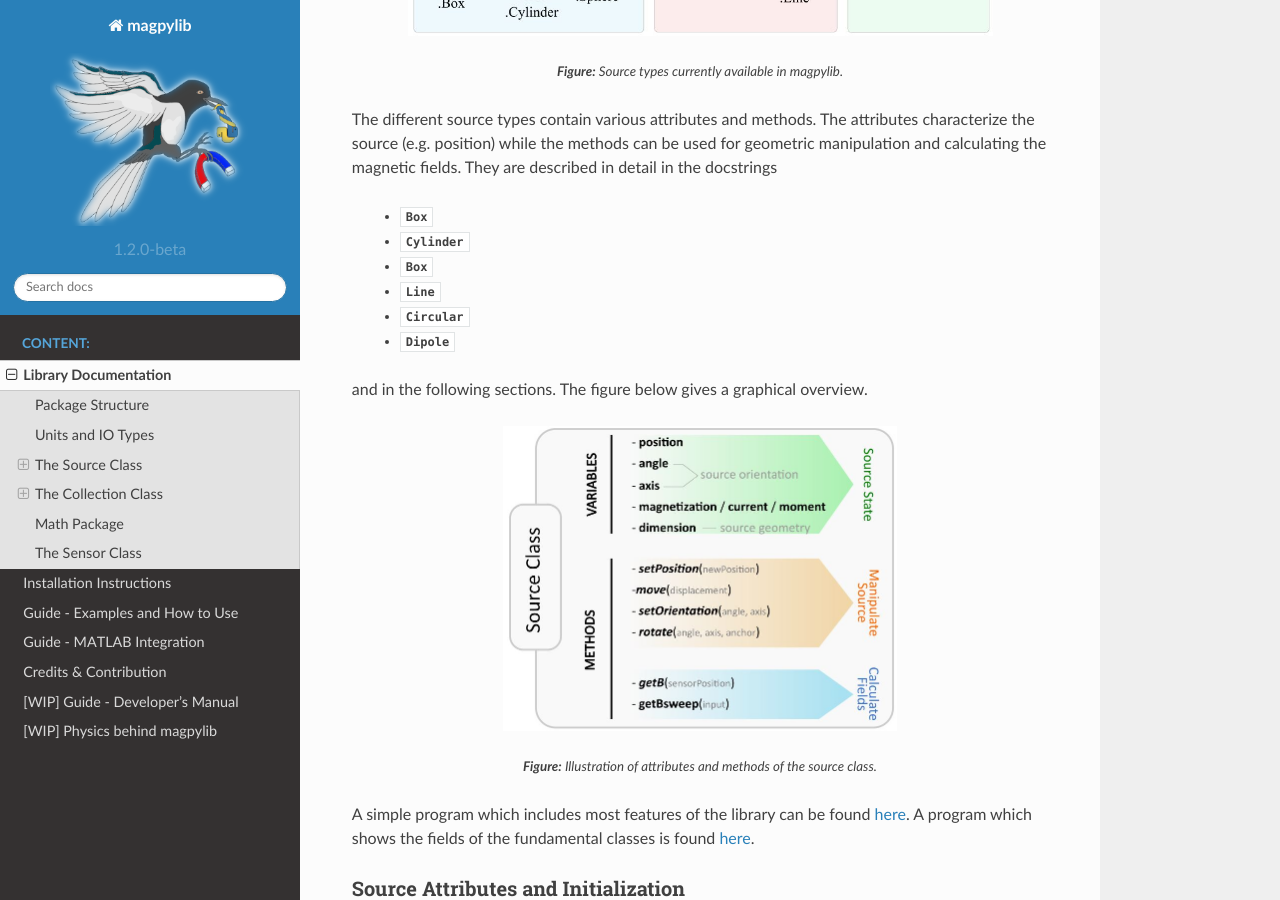
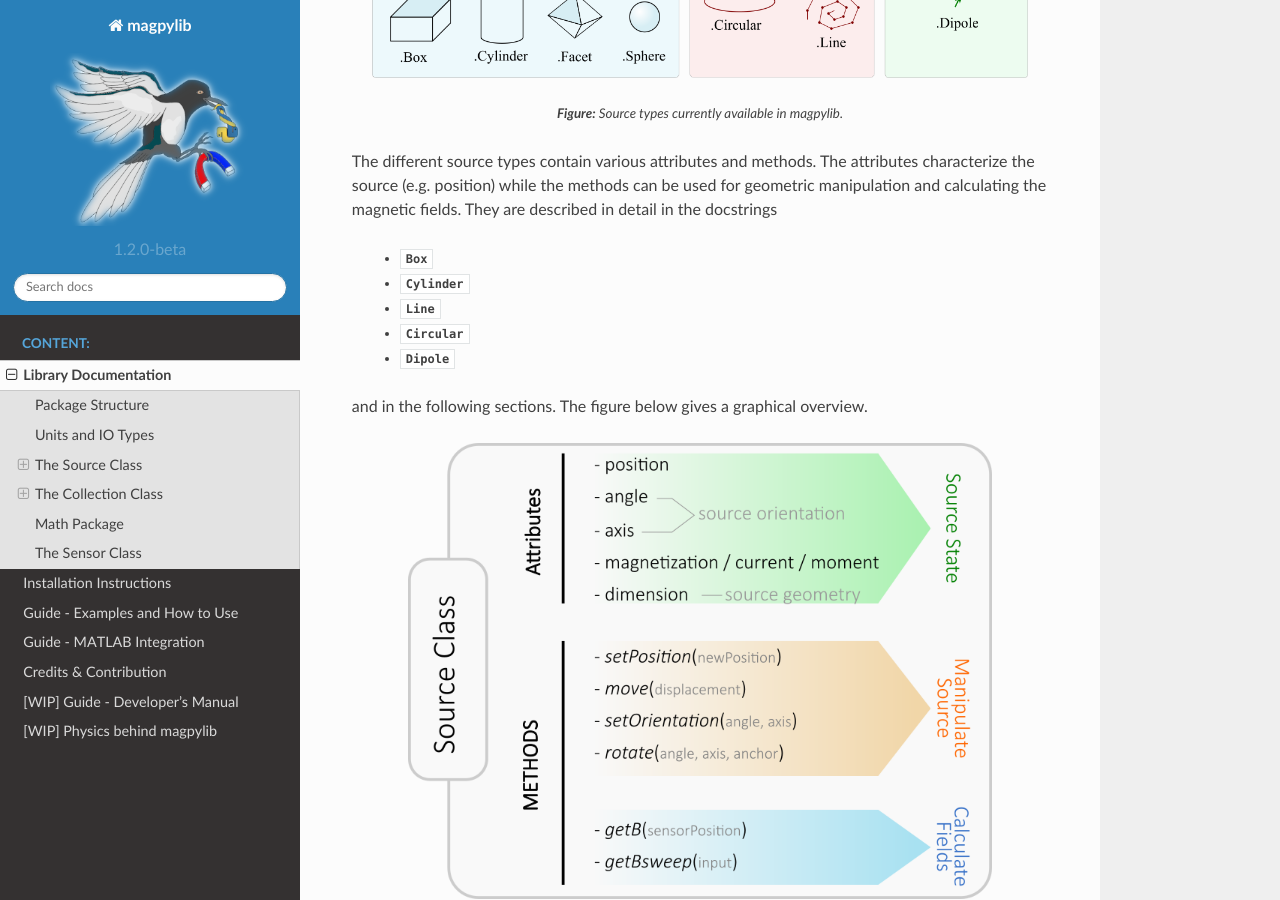
Before and after one commit to magpylib/magpylib, a Sphinx documentation site: the page built from docs/_pages/0_documentation.md, in a window 1280 px wide and 900 px high, scrolled down 2328 px. Built offline with Sphinx 7.4.7 and the Read the Docs theme 2.0.0, drawn with Linux system fonts in a browser that asks for light colours; formulas are drawn with MathJax 3; pages that are not in the unit, such as notebooks, are missing from menus; the version number is read from the project's files by our own code.

Commit message:
Update old images with Facet + Sensor

````diff
--- a/docs/_pages/0_documentation.md
+++ b/docs/_pages/0_documentation.md
@@ -39,9 +39,9 @@ The :class:`magpylib.Collection` class offers an easy way of grouping multiple s
 
 .. currentmodule:: magpylib
 
-.. image:: ../_static/images/documentation/lib_structure.JPG
+.. image:: ../_static/images/documentation/lib_structure.png
    :align: center
-   :scale: 45 %
+   :scale: 75 %
 ```
 <i><p align="center" style="font-weight: 100; font-size: 10pt"> <b>Figure:</b> Outline of the magpylib package structure. </p></i>
 
@@ -68,7 +68,7 @@ The library output and all object attributes are either of `numpy.float64` or `n
 This is the core class of the library. The idea is that source objects represent physical magnetic sources in Cartesian three-dimensional space and their respective fields can be calculated. The following source types are currently implemented in magpylib.
 
 ```eval_rst
-.. image:: ../_static/images/documentation/SourceTypes.JPG
+.. image:: ../_static/images/documentation/SourceTypes.png
    :align: center
    :scale: 60 %
 ```
@@ -79,7 +79,6 @@ The different source types contain various attributes and methods. The attribute
 ```eval_rst
  - :mod:`~magpylib.source.magnet.Box`
  - :mod:`~magpylib.source.magnet.Cylinder`
- - :mod:`~magpylib.source.magnet.Box`
  - :mod:`~magpylib.source.current.Line`
  - :mod:`~magpylib.source.current.Circular`
  - :mod:`~magpylib.source.moment.Dipole`
@@ -88,9 +87,9 @@ The different source types contain various attributes and methods. The attribute
 and in the following sections. The figure below gives a graphical overview.
 
 ```eval_rst
-.. image:: ../_static/images/documentation/sourceVars_Methods.JPG
+.. image:: ../_static/images/documentation/sourceVars_Methods.png
    :align: center
-   :scale: 50 %
+   :scale: 75 %
 ```
 <i><p align="center" style="font-weight: 100; font-size: 10pt"> <b>Figure:</b> Illustration of attributes and methods of the source class. </p></i>
 
--- a/magpylib/source/__init__.py
+++ b/magpylib/source/__init__.py
@@ -59,8 +59,9 @@ Quicklist for :mod:`~magpylib.source.moment` sources:
 
 All source objects possess the following attributes and methods:
 
-.. image:: ../_static/images/documentation/lib_structure.JPG
-   :scale: 50 %
+.. image:: ../_static/images/documentation/lib_structure.png
+  :scale: 75 %
+
 
 """
 __all__ = ["magnet", "current", "moment"]  # This is for Sphinx
````
Also changed, not shown: docs/_static/images/documentation/SourceTypes.JPG (deleted), docs/_static/images/documentation/SourceTypes.png (added), docs/_static/images/documentation/lib_structure.JPG (deleted), docs/_static/images/documentation/lib_structure.png (added), docs/_static/images/documentation/sourceVars_Methods.JPG (deleted), docs/_static/images/documentation/sourceVars_Methods.png (added).
